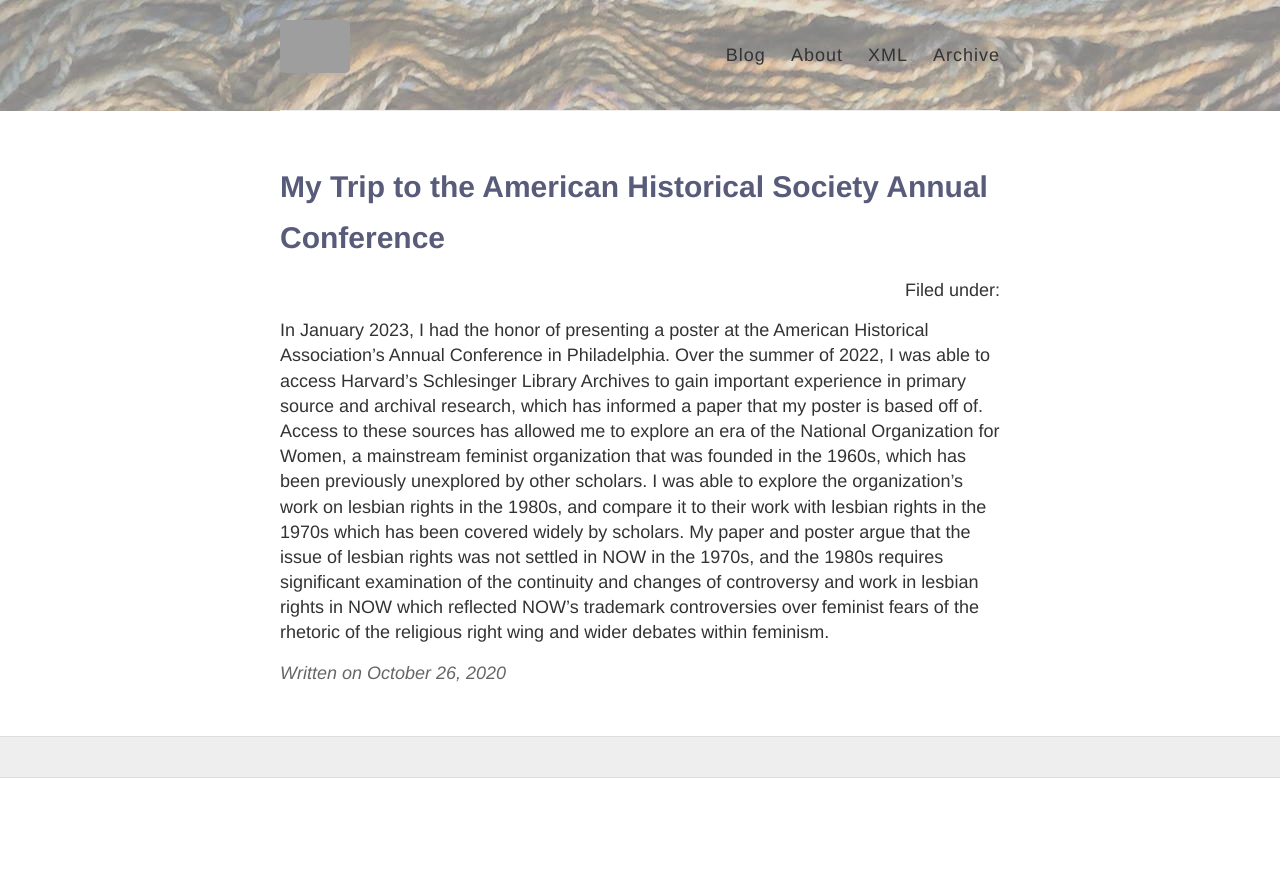
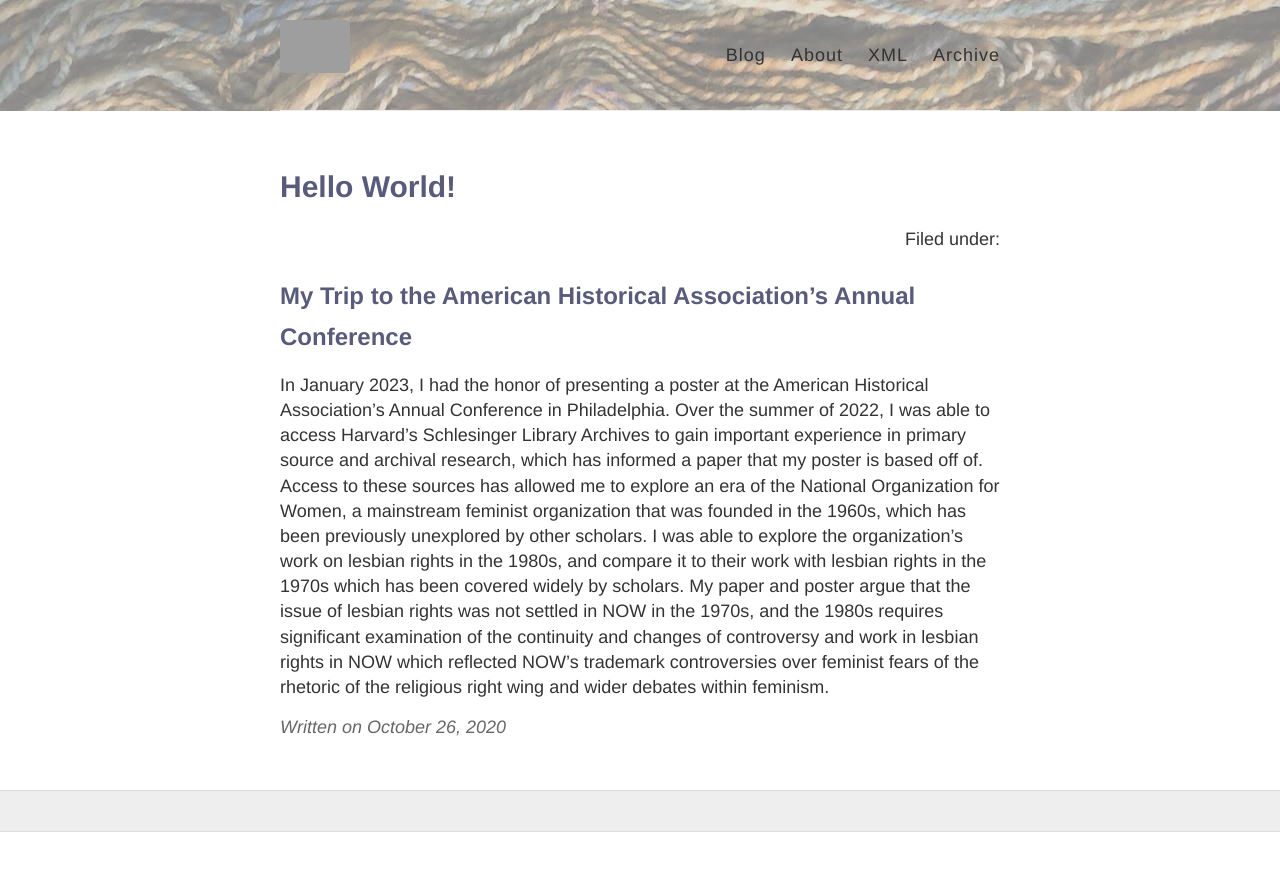
Before and after one commit to grooney48/grooney48.github.io, a Jekyll site: the page built from _posts/2020-10-26-Hello-World.md, in a window 1280 px wide. Shown: the top 871 px of the page. Built offline with Jekyll 4.4.1, drawn with Linux system fonts in a browser that asks for light colours; grey boxes are pictures that could not be loaded.

Commit message:
Once again changed the title

```diff
--- a/_posts/2020-10-26-Hello-World.md
+++ b/_posts/2020-10-26-Hello-World.md
@@ -1,7 +1,8 @@
 ---
 layout: post
-title: My Trip to the American Historical Society Annual Conference
+title: Hello World!
 ---
 
+## My Trip to the American Historical Association's Annual Conference ##
 
 In January 2023, I had the honor of presenting a poster at the American Historical Association’s Annual Conference in Philadelphia. Over the summer of 2022, I was able to access Harvard’s Schlesinger Library Archives to gain important experience in primary source and archival research, which has informed a paper that my poster is based off of. Access to these sources has allowed me to explore an era of the National Organization for Women, a mainstream feminist organization that was founded in the 1960s, which has been previously unexplored by other scholars. I was able to explore the organization’s work on lesbian rights in the 1980s, and compare it to their work with lesbian rights in the 1970s which has been covered widely by scholars. My paper and poster argue that the issue of lesbian rights was not settled in NOW in the 1970s, and the 1980s requires significant examination of the continuity and changes of controversy and work in lesbian rights in NOW which reflected NOW’s trademark controversies over feminist fears of the rhetoric of the religious right wing and wider debates within feminism.
```
